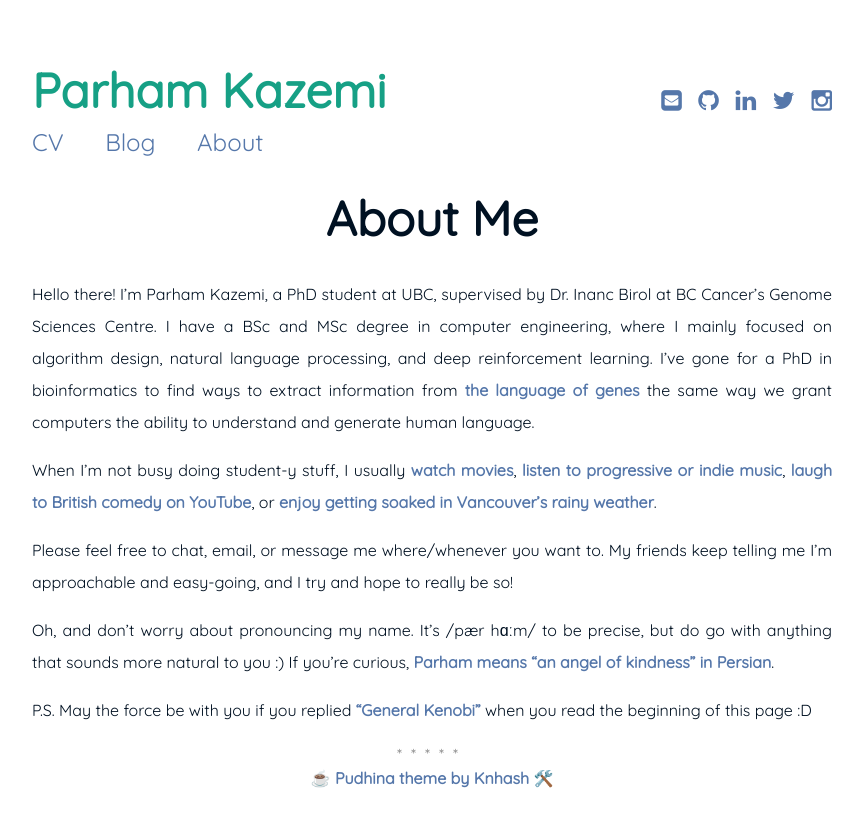
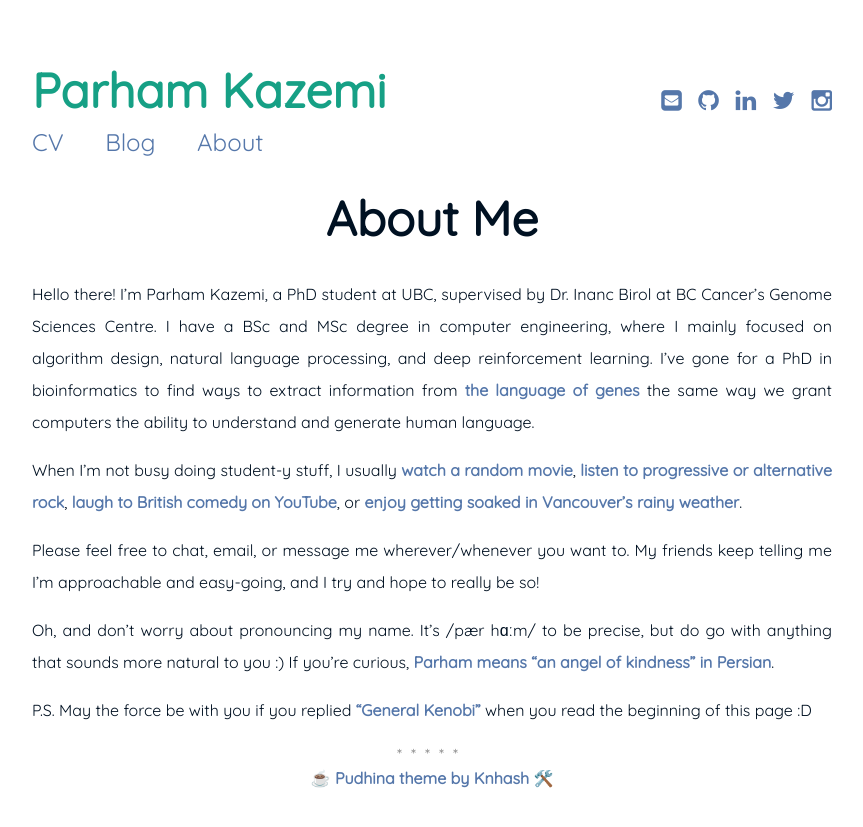
Before and after one commit to parham-k/parham-k.github.io, a Jekyll site: the page built from about.markdown, in a window 1280 px wide. Shown: the top 827 px of the page, without its empty margins (208-1071 px from the left). Built offline with Jekyll 4.4.1, drawn with Linux system fonts in a browser that asks for light colours.

Commit message:
Update about

```diff
--- a/about.markdown
+++ b/about.markdown
@@ -8,10 +8,10 @@ permalink: /about/
 Hello there! I'm Parham Kazemi, a PhD student at UBC, supervised by Dr. Inanc Birol at BC Cancer's Genome Sciences Centre. I have a BSc and MSc degree in computer engineering, where I mainly focused on algorithm design, natural language processing, and deep reinforcement learning. I've gone for a PhD in bioinformatics to find ways to extract information from [the language of genes](https://en.wikipedia.org/wiki/The_Language_of_the_Genes) the same way we grant computers the ability to understand and generate human language.
 
 {: style="text-align: justify" }
-When I'm not busy doing student-y stuff, I usually [watch movies](https://letterboxd.com/parham_k/), [listen to progressive or indie music](https://open.spotify.com/playlist/4whxd9bi8cFe0AyEBvmKxy), [laugh to British comedy on YouTube](https://www.youtube.com/playlist?list=PLb1CG3kQc5PbuHKJtbA6vmBGgvXANeEQk), or [enjoy getting soaked in Vancouver's rainy weather](https://en.wiktionary.org/wiki/pluviophile).
+When I'm not busy doing student-y stuff, I usually [watch a random movie](https://letterboxd.com/parham_k/), [listen to progressive or alternative rock](https://open.spotify.com/playlist/4whxd9bi8cFe0AyEBvmKxy), [laugh to British comedy on YouTube](https://www.youtube.com/playlist?list=PLb1CG3kQc5PbuHKJtbA6vmBGgvXANeEQk), or [enjoy getting soaked in Vancouver's rainy weather](https://en.wiktionary.org/wiki/pluviophile).
 
 {: style="text-align: justify" }
-Please feel free to chat, email, or message me where/whenever you want to. My friends keep telling me I'm approachable and easy-going, and I try and hope to really be so!
+Please feel free to chat, email, or message me wherever/whenever you want to. My friends keep telling me I'm approachable and easy-going, and I try and hope to really be so!
 
 {: style="text-align: justify" }
 Oh, and don't worry about pronouncing my name. It's /pær hɑːm/ to be precise, but do go with anything that sounds more natural to you :) If you're curious, [Parham means "an angel of kindness" in Persian](https://fa.wikipedia.org/wiki/%D9%BE%D8%B1%D9%87%D8%A7%D9%85).
```
